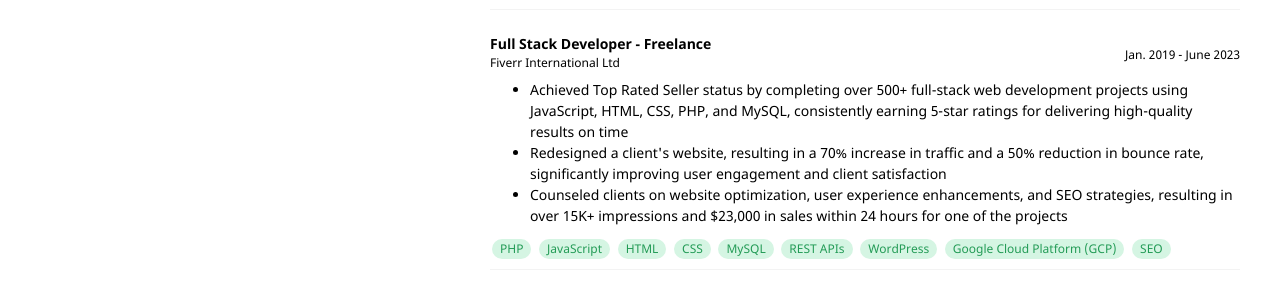
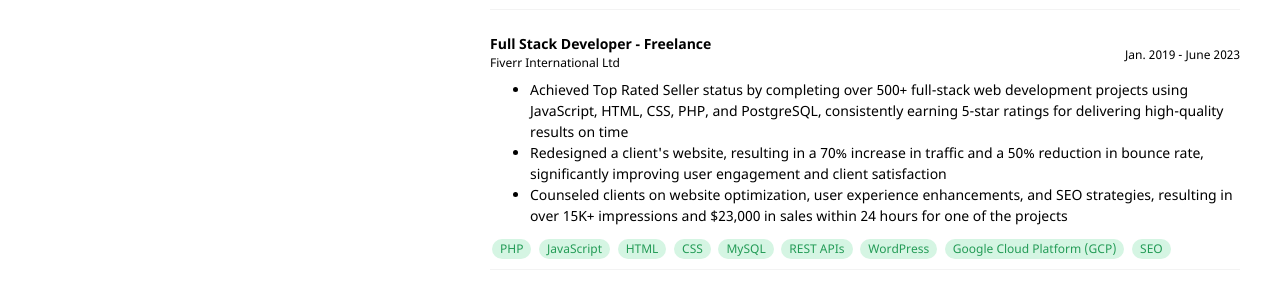
Before and after one commit to smit2444/portfolio, a Jekyll site: the page built from index.md, in a window 1280 px wide. Shown: the part 1074-1369 px from the top of the page. Built offline with Jekyll 4.4.1, drawn with Linux system fonts in a browser that asks for light colours.

Commit message:
Content Update

```diff
--- a/index.md
+++ b/index.md
@@ -93,7 +93,7 @@ layout: default
       <p class="job-dates">Jan. 2019 - June 2023</p>
     </div>
     <ul class="item_des">
-      <li>Achieved Top Rated Seller status by completing over 500+ full-stack web development projects using JavaScript, HTML, CSS, PHP, and MySQL, consistently earning 5-star ratings for delivering high-quality results on time</li>
+      <li>Achieved Top Rated Seller status by completing over 500+ full-stack web development projects using JavaScript, HTML, CSS, PHP, and PostgreSQL, consistently earning 5-star ratings for delivering high-quality results on time</li>
       <li>Redesigned a client's website, resulting in a 70% increase in traffic and a 50% reduction in bounce rate, significantly improving user engagement and client satisfaction</li>
       <li>Counseled clients on website optimization, user experience enhancements, and SEO strategies, resulting in over 15K+ impressions and $23,000 in sales within 24 hours for one of the projects</li>
     </ul>
```
